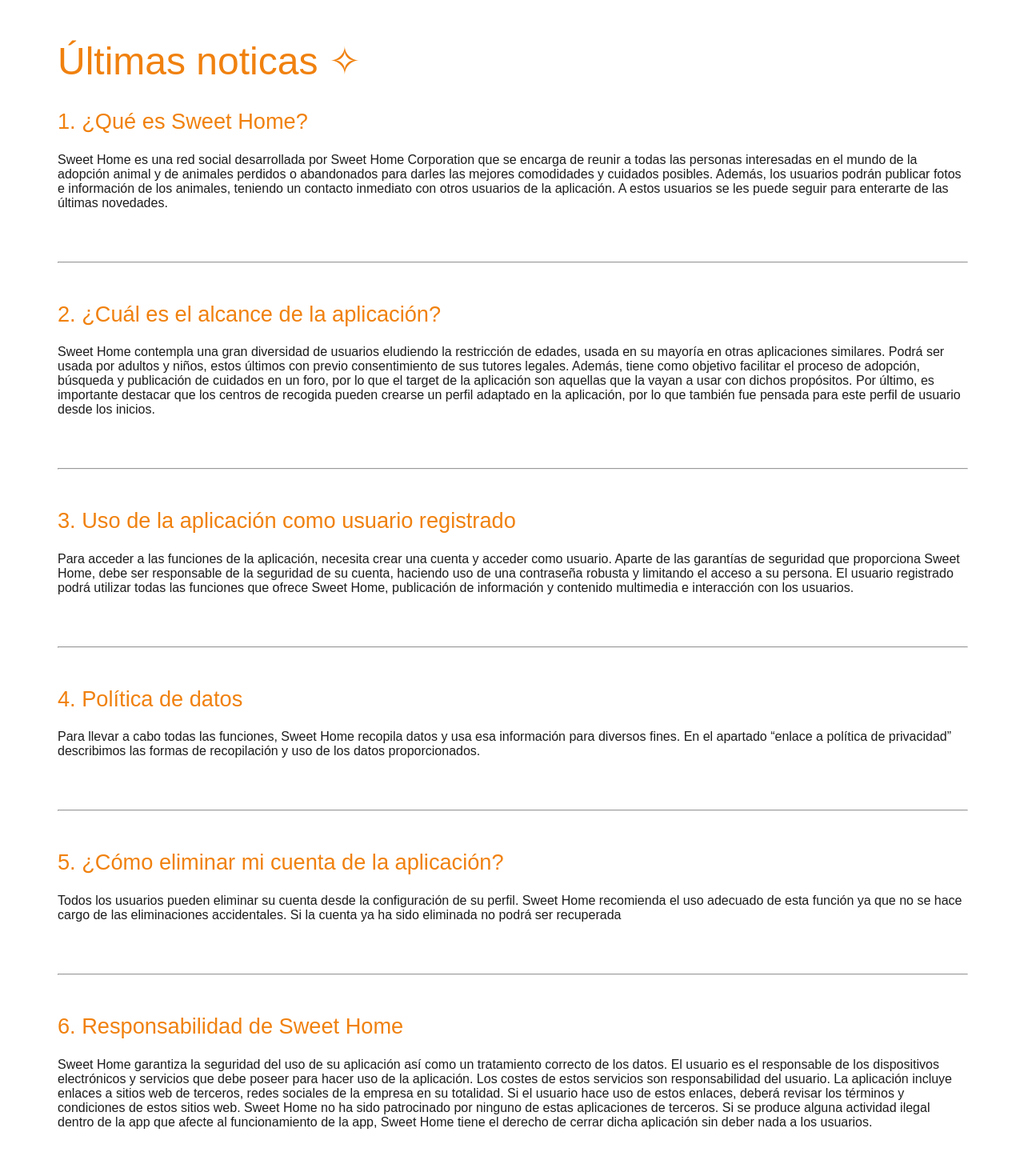
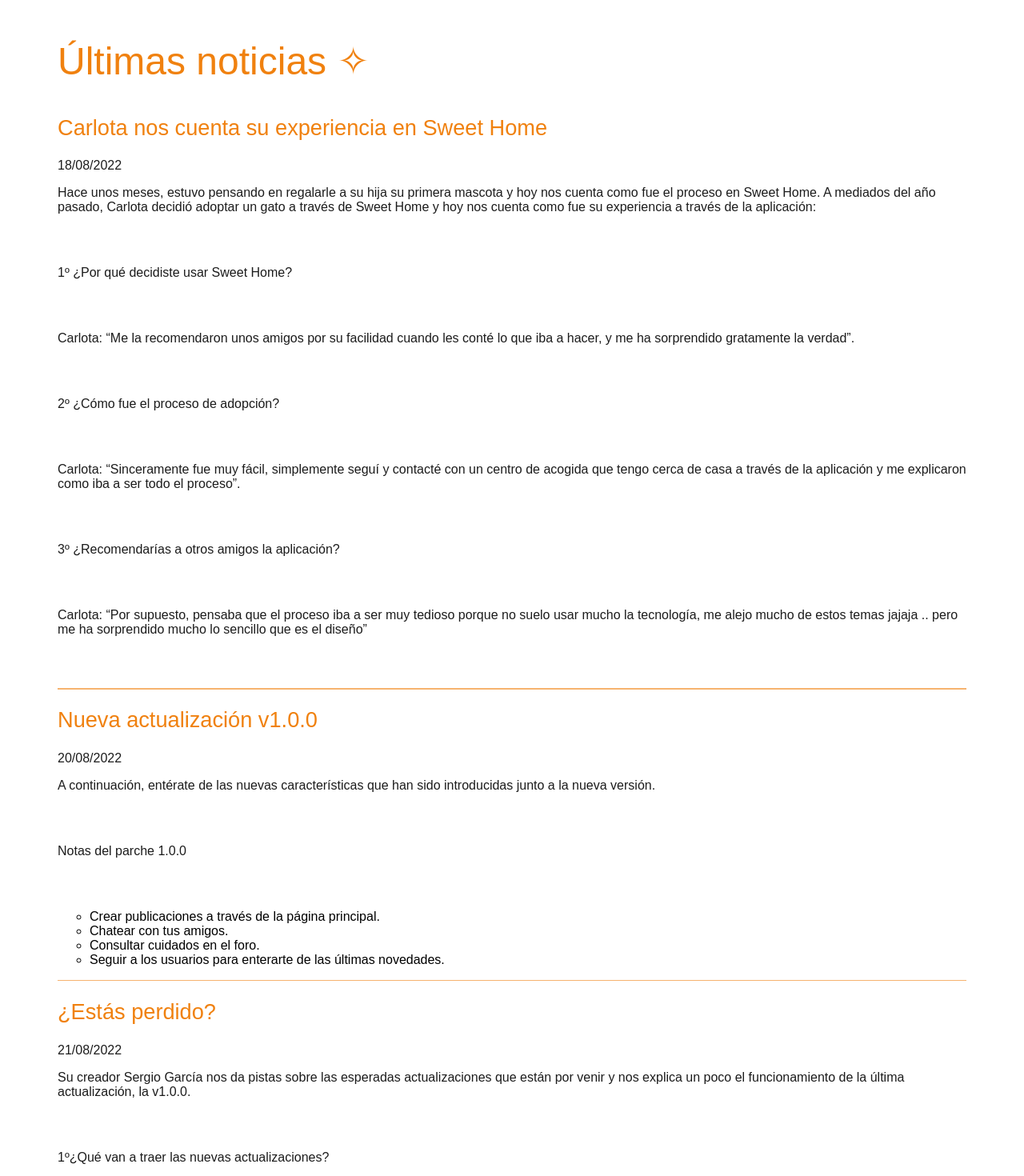
Before and after one commit to Booker141/Sweet-Home, a Next.js app in the folder sweet-home/: page /news in a window 1280 px wide. Shown: the part 120-1590 px from the top of the page at 80% size. Built offline with nearby package versions, Linux system fonts and the light colour scheme.

Commit message:
Noticias y carousel

```diff
--- a/sweet-home/pages/news/index.js
+++ b/sweet-home/pages/news/index.js
@@ -23,38 +23,60 @@
             <>
             <Head><title>Noticias</title></Head>
             <div className={styles.content}>
-                <h1 className={styles.title}>Últimas noticas ✧</h1>
-                <h2 className={styles.secondary}>1. ¿Qué es Sweet Home?</h2>
-                <p className={styles.text}>Sweet Home es una red social desarrollada por Sweet Home Corporation que se encarga de reunir a todas las personas interesadas en el mundo de la adopción animal y de animales perdidos o abandonados para darles las mejores comodidades y cuidados posibles.
-                Además, los usuarios podrán publicar fotos e información de los animales, teniendo un contacto inmediato con otros usuarios de la aplicación. A estos usuarios se les puede seguir para enterarte de las últimas novedades.</p>
-                <hr className="black-line"></hr>
+            <section>
+                <h1 className={styles.title}>Últimas noticias ✧</h1>
+                <article>
+                    <h2 className={styles.secondary}>Carlota nos cuenta su experiencia en Sweet Home</h2>
+                    <h3 className={styles.tertiary}>18/08/2022</h3>
+                    <p className={styles.text}>Hace unos meses, estuvo pensando en regalarle a su hija su primera mascota y hoy nos cuenta como fue el proceso en Sweet Home.
 
-                <h2 className={styles.secondary}>2. ¿Cuál es el alcance de la aplicación?</h2>
-                <p className={styles.text}>Sweet Home contempla una gran diversidad de usuarios eludiendo la restricción de edades, usada en su mayoría en otras aplicaciones similares. Podrá ser usada por adultos y niños, estos últimos con previo consentimiento de sus tutores legales.
-                Además, tiene como objetivo facilitar el proceso de adopción, búsqueda y publicación de cuidados en un foro, por lo que el target de la aplicación son aquellas que la vayan a usar con dichos propósitos.
-                Por último, es importante destacar que los centros de recogida pueden crearse un perfil adaptado en la aplicación, por lo que también fue pensada para este perfil de usuario desde los inicios.</p>
-                <hr className="black-line"></hr>
+                    A mediados del año pasado, Carlota decidió adoptar un gato a través de Sweet Home y hoy nos cuenta como fue su experiencia a través de la aplicación:</p>
 
-                <h2 className={styles.secondary}>3. Uso de la aplicación como usuario registrado</h2>
-                <p className={styles.text}>Para acceder a las funciones de la aplicación, necesita crear una cuenta y acceder como usuario. Aparte de las garantías de seguridad que proporciona Sweet Home, debe ser responsable de la seguridad de su cuenta, haciendo uso de una contraseña robusta y limitando el acceso a su persona.
-                El usuario registrado podrá utilizar todas las funciones que ofrece Sweet Home, publicación de información y contenido multimedia e interacción con los usuarios.</p>
-                <hr className="black-line"></hr>
+                    <p className={styles.text}>1º ¿Por qué decidiste usar Sweet Home?</p>
+                    <p className={styles.text}>Carlota: “Me la recomendaron unos amigos por su facilidad cuando les conté lo que iba a hacer, y me ha sorprendido gratamente la verdad”.</p>
 
-                <h2 className={styles.secondary}>4. Política de datos</h2>
-                <p className={styles.text}>Para llevar a cabo todas las funciones, Sweet Home recopila datos y usa esa información para diversos fines. En el apartado “enlace a política de privacidad” describimos las formas de recopilación y uso de los datos proporcionados.</p>
-                <hr className="black-line"></hr>
+                    <p className={styles.text}>2º ¿Cómo fue el proceso de adopción?</p>
 
-                <h2 className={styles.secondary}>5. ¿Cómo eliminar mi cuenta de la aplicación?</h2>
-                <p className={styles.text}>Todos los usuarios pueden eliminar su cuenta desde la configuración de su perfil.
-                Sweet Home recomienda el uso adecuado de esta función ya que no se hace cargo de las eliminaciones accidentales. Si la cuenta ya ha sido eliminada no podrá ser recuperada</p>
-                <hr className="black-line"></hr>
+                    <p className={styles.text}>Carlota: “Sinceramente fue muy fácil, simplemente seguí y contacté con un centro de acogida que tengo cerca de casa a través de la aplicación y me explicaron como iba a ser todo el proceso”.</p>
 
-                <h2 className={styles.secondary}>6. Responsabilidad de Sweet Home</h2>
-                <p className={styles.text}>Sweet Home garantiza la seguridad del uso de su aplicación así como un tratamiento correcto de los datos.
-                El usuario es el responsable de los dispositivos electrónicos y servicios que debe poseer para hacer uso de la aplicación. Los costes de estos servicios son responsabilidad del usuario.
-                La aplicación incluye enlaces a sitios web de terceros, redes sociales de la empresa en su totalidad. Si el usuario hace uso de estos enlaces, deberá revisar los términos y condiciones de estos sitios web. Sweet Home no ha sido patrocinado por ninguno de estas aplicaciones de terceros.
-                Si se produce alguna actividad ilegal dentro de la app que afecte al funcionamiento de la app, Sweet Home tiene el derecho de cerrar dicha aplicación sin deber nada a los usuarios.
-                </p>
+                    <p className={styles.text}>3º ¿Recomendarías a otros amigos la aplicación?</p>
+
+                    <p className={styles.text}>Carlota: “Por supuesto, pensaba que el proceso iba a ser muy tedioso porque no suelo usar mucho la tecnología, me alejo mucho de estos temas jajaja .. pero me ha sorprendido mucho lo sencillo que es el diseño”</p>
+
+                    <hr className={styles.line}></hr>
+                </article>
+
+                <article>
+                    <h2 className={styles.secondary}>Nueva actualización v1.0.0</h2>
+                    <h3 className={styles.tertiary}>20/08/2022</h3>
+                    <p className={styles.text}>A continuación, entérate de las nuevas características que han sido introducidas junto a la nueva versión.</p>
+
+                    <p className={styles.text}>Notas del parche 1.0.0</p>
+                    <ul className={styles.list}>
+                        <li> Crear publicaciones a través de la página principal.</li>
+                        <li>Chatear con tus amigos.</li>
+                        <li>Consultar cuidados en el foro.</li>
+                        <li>Seguir a los usuarios para enterarte de las últimas novedades.</li>
+                    </ul>
+                    <hr className={styles.line}></hr>
+                </article>
+
+                <article>
+                    <h2 className={styles.secondary}>¿Estás perdido?</h2>
+                    <h3 className={styles.tertiary}>21/08/2022</h3>
+                    <p className={styles.text}>Su creador Sergio García nos da pistas sobre las esperadas actualizaciones que están por venir y nos explica un poco el funcionamiento de la última actualización, la v1.0.0.</p>
+
+                    <p className={styles.text}>1º¿Qué van a traer las nuevas actualizaciones?</p>
+
+                    <p className={styles.text}>Sergio: “Las próximas actualizaciones se basarán en la accesibilidad de la aplicación, queremos que personas con discapacidad puedan usarla completamente, así que facilitaremos cambiar los colores y el tema. Además, estamos pensando abrir la aplicación a personas que no entiendan el español, permitiendo cambiar el idioma cuando quieran”</p>
+
+                    <p className={styles.text}>2º ¿Cómo explicarías el funcionamiento de la aplicación a un nuevo usuario?</p>
+
+                    <p className={styles.text}>Sergio: “Bien, Sweet Home es facil de utilizar desde un principio debido a su diseño minimalista y una clara separación de sus funcionalidades más importantes. En la página principal encontrarás noticias e información sobre nosotros pero lo más jugoso viene una vez has iniciado sesión.</p>
+
+                    <p className={styles.text}>Después de iniciar sesión podrás usar todas las funcionalidades. En la página de consulta de publicaciones podrás acceder a muchas funcionalidades, desde crear una publicación a seguir a distintos usuarios ¿Quieres chatear con ellos? Pulsas en la funcionalidad y tendrás acceso completo. Todas las demás son muy intuitivas y se podrán acceder a través de la cabecera de la aplicación”</p>
+                </article>
+            </section>
             </div>
                 <style jsx>{`
 
--- a/sweet-home/styles/global.module.css
+++ b/sweet-home/styles/global.module.css
@@ -29,6 +29,17 @@
 
     font-family: 'Raleway', sans-serif;
     font-size: 1.7rem;
+    font-weight: 500;
+    color: #1C1C1C;
+
+}
+
+.tertiary{
+
+    /*Text*/
+
+    font-family: 'Raleway', sans-serif;
+    font-size: 1rem;
     font-weight: 500;
     color: #1C1C1C;
 
```
Also changed, not shown: sweet-home/components/Carousel/Carousel.js (added, +139 -0 lines), sweet-home/pages/index.js (+3 -22 lines).
